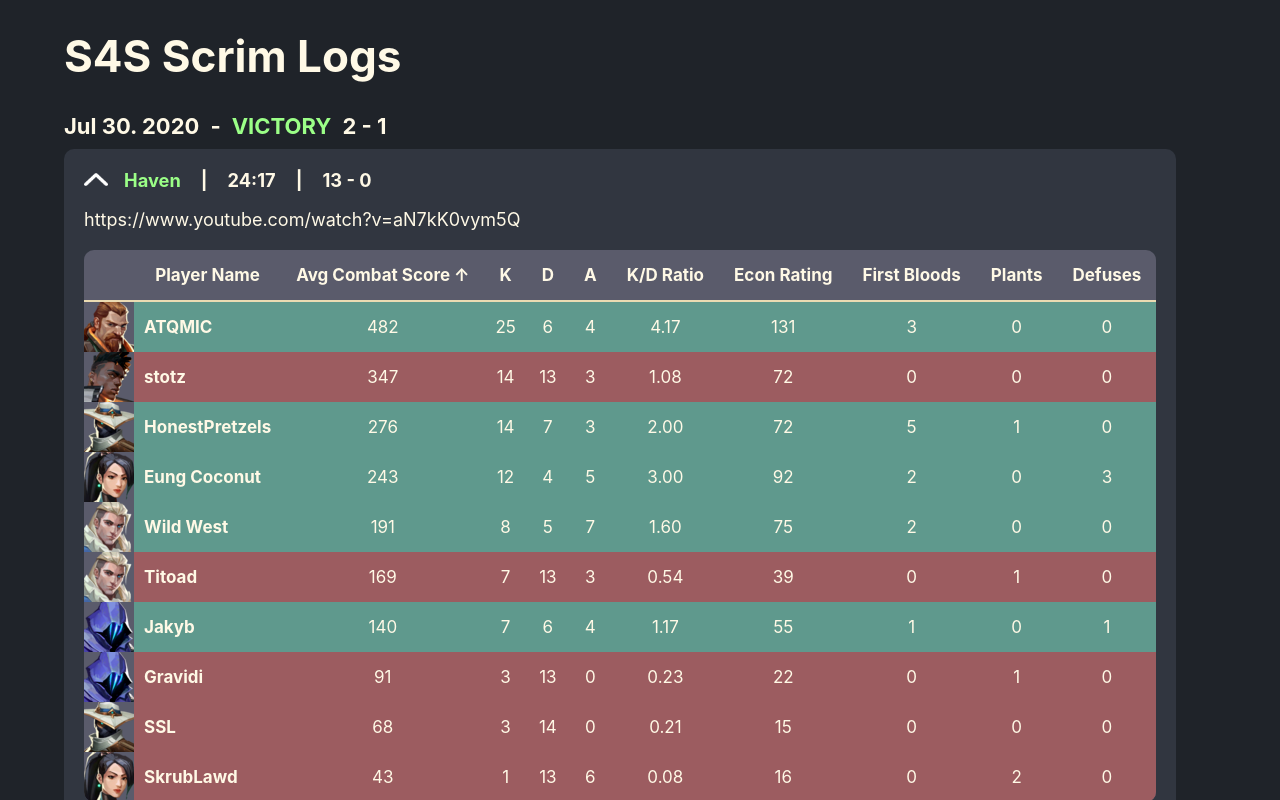
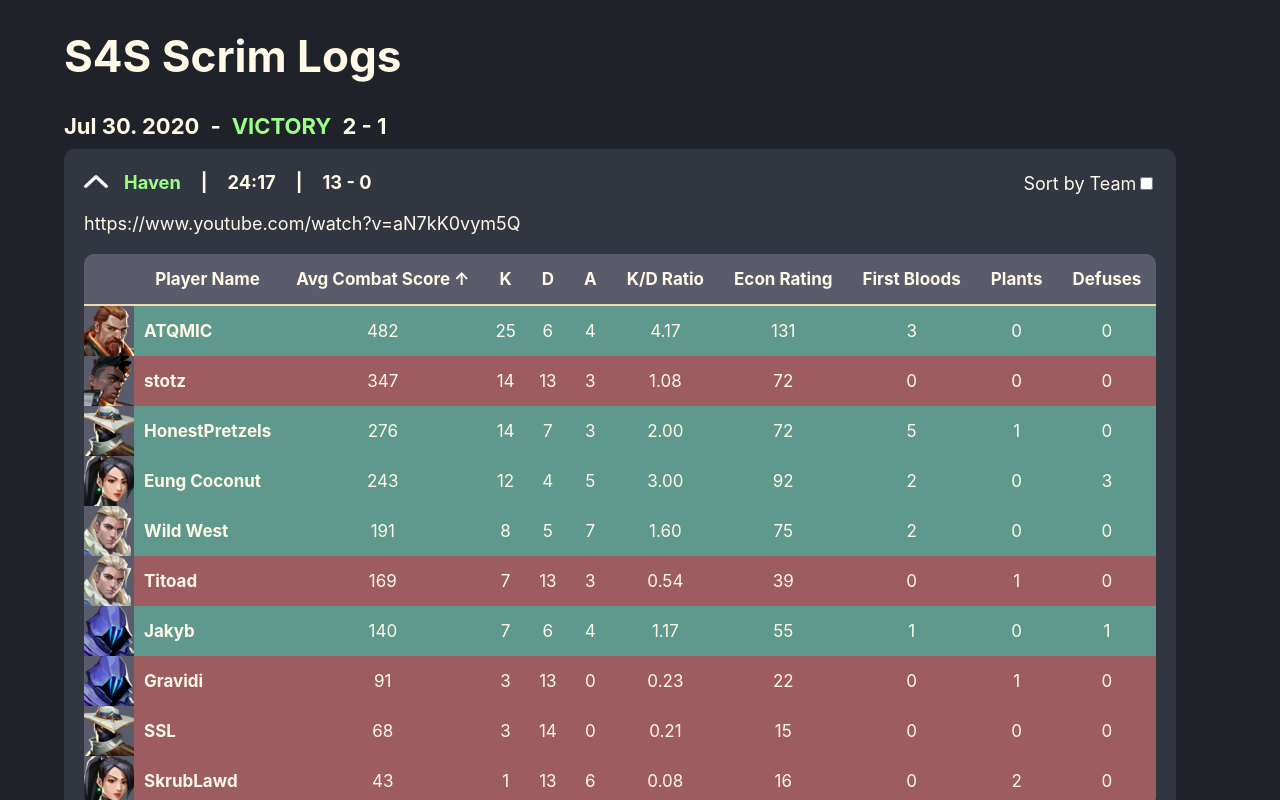
Before and after one commit to jayden-chan/valorant-scrim-logs, a React (Create React App) app: page / in a window 1280 px wide. Both pictures are taken after a click on the picture 96 px from the left and 179 px from the top of the page. Shown: the top 800 px of the page. Built offline with nearby package versions, Linux system fonts and the light colour scheme; the HTML template or start-up script is replaced by a standard one.

Commit message:
Sort by team

```diff
--- a/src/App.css
+++ b/src/App.css
@@ -118,6 +118,14 @@
   cursor: pointer;
 }
 
+.sortByTeamToggle {
+  margin-left: auto;
+}
+
+.sortByTeamLabel {
+  font-size: large;
+}
+
 .vod {
   font-size: calc(10px + 1vmin);
   color: #fff9e6;
--- a/src/components/GameItem.tsx
+++ b/src/components/GameItem.tsx
@@ -68,6 +68,7 @@ export default function GameItem(props: IGameItemProps) {
   const [isExpanded, setIsExpanded] = useState(false);
   const [sortColumn, setSortColumn] = useState(COL_HEADERS[0]);
   const [sortDirection, setSortDirection] = useState(true);
+  const [sortByTeam, setSortByTeam] = useState(false);
 
   const mappedScoreboard = props.scoreboard.map((row) => {
     const ret = [...row];
@@ -82,6 +83,14 @@ export default function GameItem(props: IGameItemProps) {
     const colIdx = COL_HEADERS.indexOf(sortColumn) + 2;
     const aVal = Number(a[colIdx]);
     const bVal = Number(b[colIdx]);
+    if (sortByTeam) {
+      if (TEAMMATES.includes(a[1]) && !TEAMMATES.includes(b[1])) {
+        return -1;
+      }
+      if (!TEAMMATES.includes(a[1]) && TEAMMATES.includes(b[1])) {
+        return 1;
+      }
+    }
     if (aVal > bVal) {
       return -1;
     }
@@ -139,6 +148,14 @@ export default function GameItem(props: IGameItemProps) {
             {props.score[0]} - {props.score[1]}
           </span>
         </h5>
+        {isExpanded && (
+          <div className="sortByTeamToggle">
+            <label className="sortByTeamLabel">
+              Sort by Team
+              <input type="checkBox" onClick={() => setSortByTeam(!sortByTeam)} />
+            </label>
+          </div>
+        )}
       </div>
       {isExpanded && (
         <div>
```
